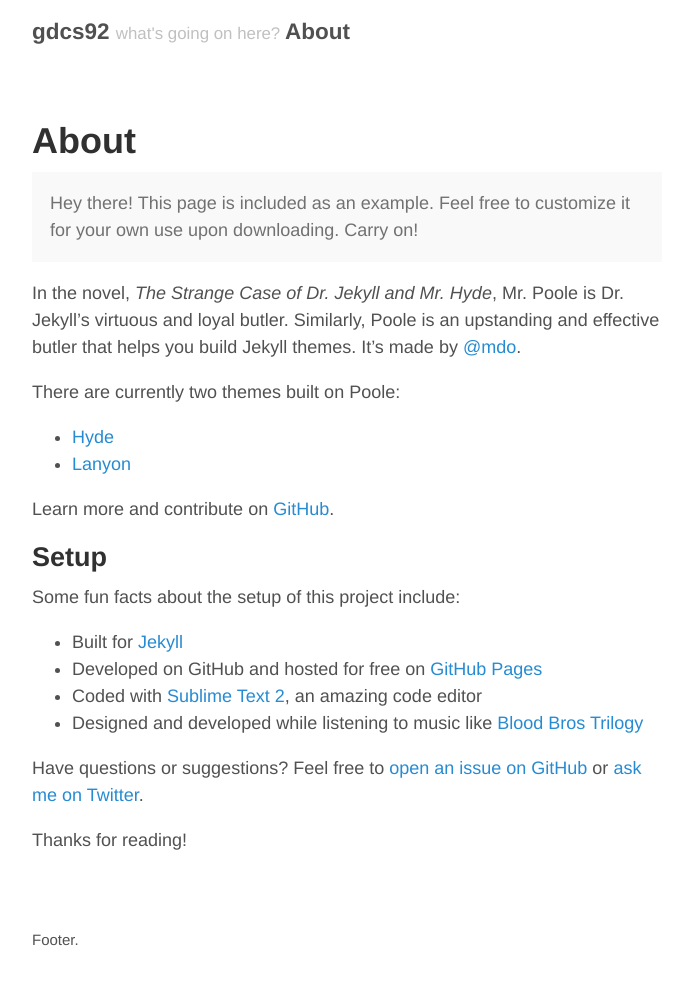
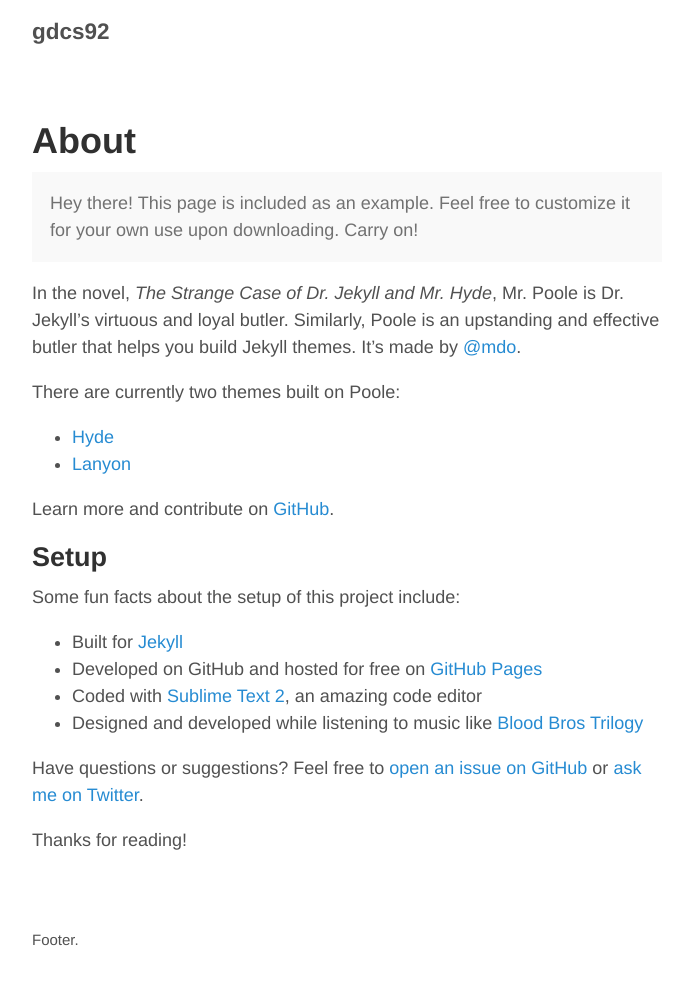
Before and after one commit to gdcs92/gdcs92.github.io, a Jekyll site: the page built from about.md, in a window 1280 px wide. Shown: the whole page, without its empty margins (293-983 px from the left). Built offline with Jekyll 4.4.1, drawn with Linux system fonts in a browser that asks for light colours.

Commit message:
Update default.html

```diff
--- a/_layouts/default.html
+++ b/_layouts/default.html
@@ -26,8 +26,9 @@
       <header class="masthead">
         <h3 class="masthead-title">
           <a href="{{ site.baseurl }}/" title="Home">{{ site.title }}</a>
-          <small>what's going on here? </small>
-          {{ page.title }}
+          {% for page in site.pages_list %}
+              &nbsp;&nbsp;&nbsp;<small><a href="{{ page[1]  }}">{{ page[0] }}</a></small>
+          {% endfor %}
         </h3>
       </header>
 
```
